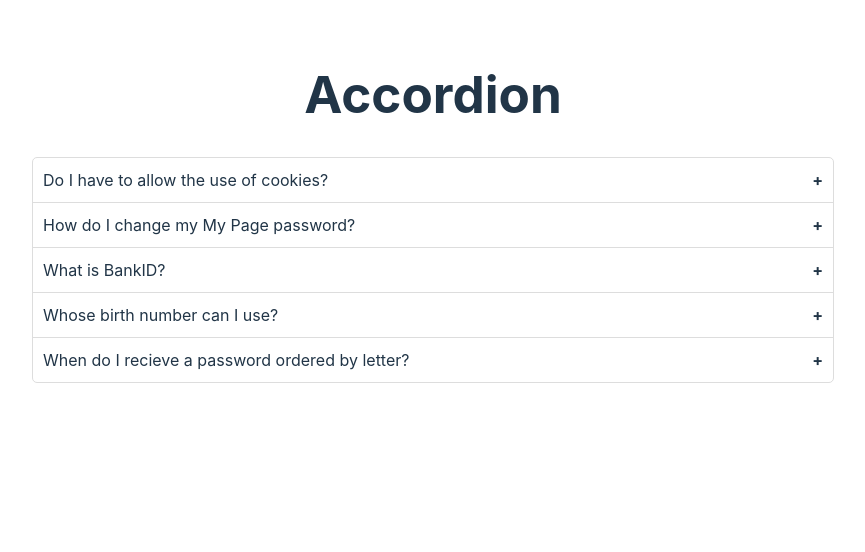
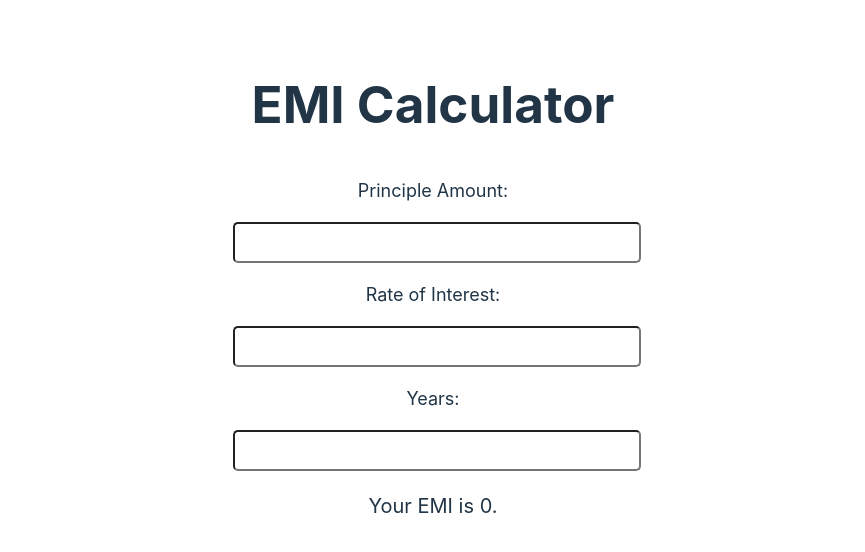
Before and after one commit to PrathamGupta21/react-machine-coding, a React (Vite) app: page / in a window 1280 px wide. Shown: the top 552 px of the page, without its empty margins (207-1072 px from the left). Built offline with nearby package versions, Linux system fonts and the light colour scheme.

Commit message:
EMI Calculator

```diff
--- /dev/null
+++ b/src/3. EMI Calculator/index.jsx
@@ -0,0 +1,54 @@
+import { useState } from 'react';
+import './styles.css';
+
+const EmiCalculator = () => {
+  const [principle, setPrinciple] = useState(0);
+  const [interest, setInterest] = useState(0);
+  const [years, setYears] = useState(0);
+
+  const handleChange = (e) => {
+    const id = e.target.id;
+    const value = parseInt(e.target.value);
+    if (id === 'principle') {
+      setPrinciple(value);
+    } else if (id === 'interest') {
+      setInterest(value);
+    } else {
+      setYears(value);
+    }
+  };
+
+  const calculateEMI = () => {
+    let r = interest;
+    if (principle && r && years) {
+      r = r / 12 / 100;
+      const calcPow = Math.pow(1 + r, years * 12);
+      const amount = principle * ((r * calcPow) / (calcPow - 1));
+      return Math.round(amount);
+    }
+    return 0;
+  };
+
+  return (
+    <>
+      <div className='loan-calc'>
+        <h1>EMI Calculator</h1>
+
+        <div className='inputs'>
+          <p>Principle Amount:</p>
+          <input onChange={handleChange} type='number' id='principle' />
+
+          <p>Rate of Interest:</p>
+          <input onChange={handleChange} type='number' id='interest' />
+
+          <p>Years:</p>
+          <input onChange={handleChange} type='number' id='year' />
+        </div>
+
+        <div className='output'>Your EMI is {calculateEMI()}.</div>
+      </div>
+    </>
+  );
+};
+
+export default EmiCalculator;
--- /dev/null
+++ b/src/3. EMI Calculator/styles.css
@@ -0,0 +1,31 @@
+.loan-calc {
+  width: 400px;
+  height: 450px;
+}
+
+.inputes {
+  margin: 0 40px;
+}
+
+p {
+  font-size: 18px;
+}
+
+h1 {
+  text-align: center;
+  font-size: 30px;
+  padding: 10px;
+}
+
+input {
+  width: 100%;
+  height: 35px;
+  font-size: 20px;
+  border-radius: 5px;
+}
+
+.output {
+  text-align: center;
+  margin-top: 20px;
+  font-size: 20px;
+}
--- a/src/App.jsx
+++ b/src/App.jsx
@@ -1,8 +1,8 @@
 import './App.css';
-import Accordion from './2. Accordion';
+import EmiCalculator from './3. EMI Calculator';
 
 function App() {
-  return <Accordion />;
+  return <EmiCalculator />;
 }
 
 export default App;
```
